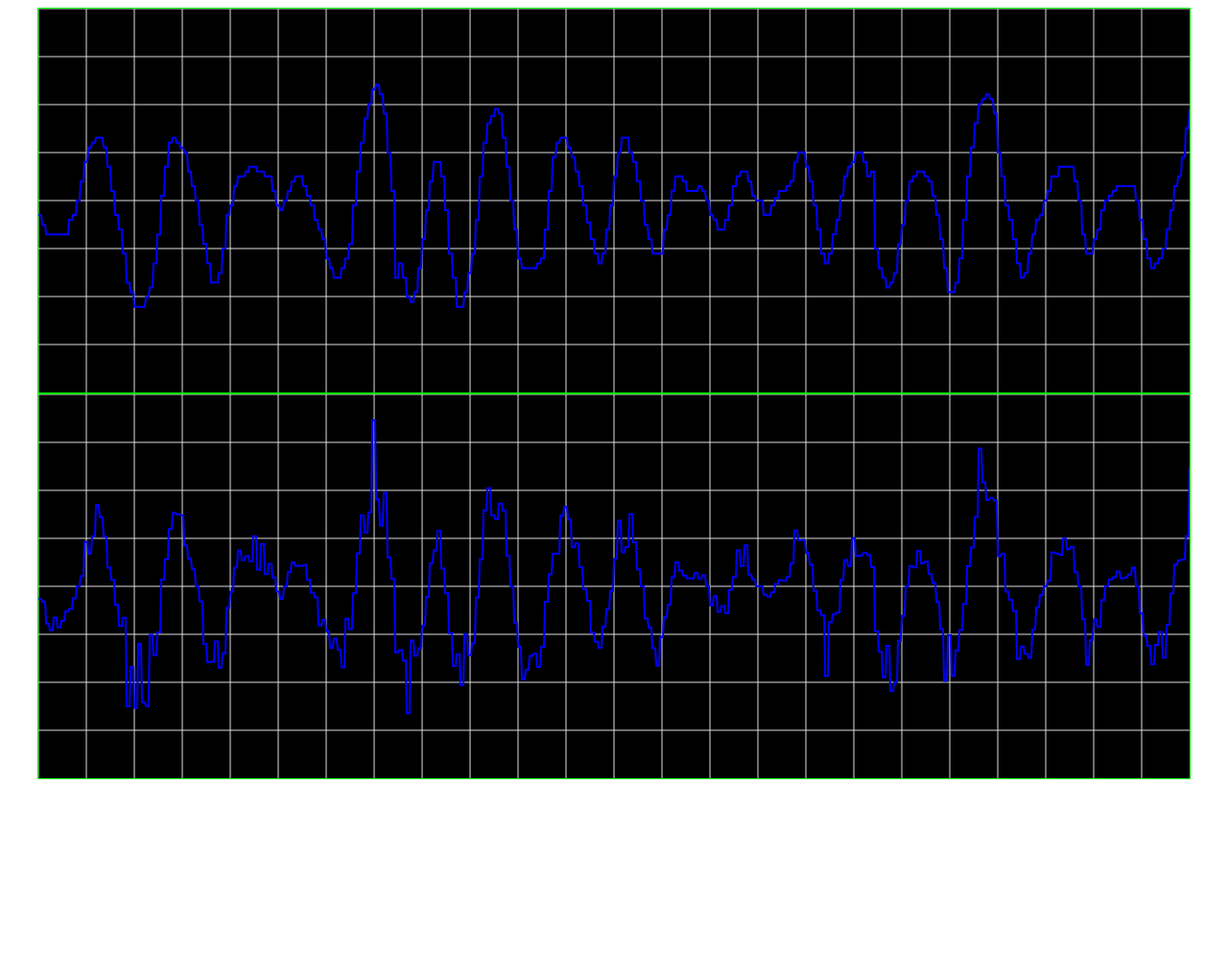
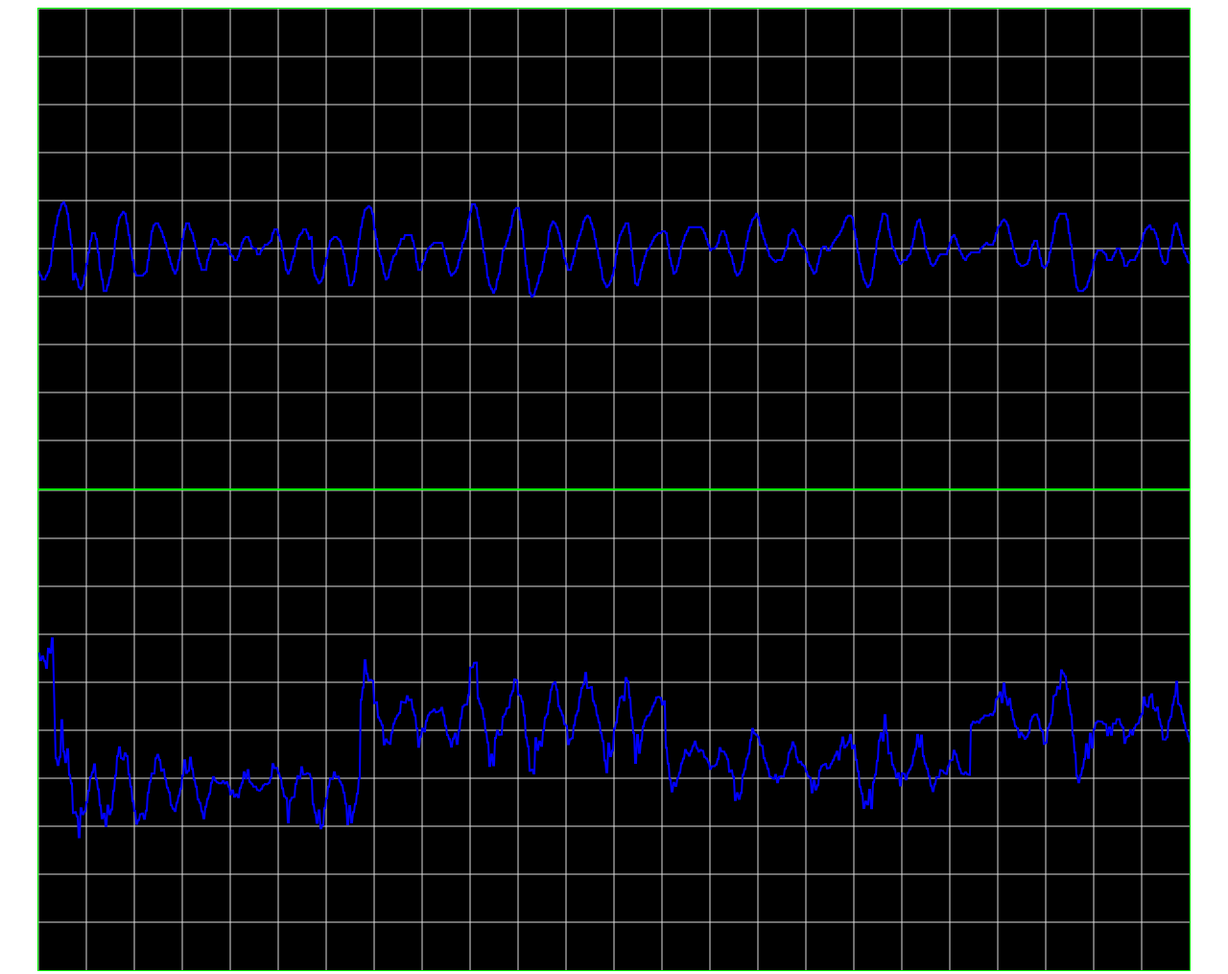
Before and after one commit to ntvinh2005/VFib-Generator, a plain HTML site: page VFib_sim.html in a window 1280 px wide. Shown: the whole page at 96% size. Before the commit the page ends 820 px from the top, so only its background shows below. Drawn offline with Linux system fonts and the light colour scheme.

Commit message:
Add randomness for the whole section in 1 loop

```diff
--- a/VFib_sim.html
+++ b/VFib_sim.html
@@ -14,9 +14,9 @@
     </style>
 </head>
 <body>
-    <canvas id="ecgCanvas" width="1200" height="400"></canvas>
+    <canvas id="ecgCanvas" width="1200" height="500"></canvas>
     <script type="module" src="standard_waveform.js"></script>
-    <canvas id="augmentedECGCanvas" width = "1200" height = "400"></canvas>
+    <canvas id="augmentedECGCanvas" width = "1200" height = "500"></canvas>
     <script type="module" src="augmented_waveform.js"></script>
 </body>
 </html>
--- a/augmented_waveform.js
+++ b/augmented_waveform.js
@@ -9,14 +9,17 @@ const canvasWidth = canvas.width;
 const canvasHeight = canvas.height;
 
 // These are scaling factors
-const amplitudeScale = 0.25;
-const timeScale = 4;
+const amplitudeScale = 0.1;
+const timeScale = 2;
 
 // Animation variables
 let offset = 0; // This variable is use to track the horizontal scrolling
 
-//This variable is for adding randomness for each datapoint
+//This array is for adding randomness for each datapoint
 let randomOffsets = new Array(dataArray.length).fill(0);
+
+//This array is for adding randomness for a whole section. I expect to make 5 sections.
+let randomSectionOffsets = new Array(dataArray.length).fill(0);
 
 function getRandomValue(min, max) {
     return Math.random() * (max - min) + min;
@@ -26,7 +29,27 @@ function updateRandomOffsets() {
     // We update random values for each point in the dataArray. This is done at the start of everyloop.
     for (let i = 0; i < dataArray.length; i++) {
         randomOffsets[i] = getRandomValue(-dataArray[i] * 0.5, dataArray[i] * 0.5);
-        console.log(randomOffsets[i]);
+    }
+}
+
+const numberOfSection = 5;
+const sectionWidth = (dataArray.length - dataArray.length % numberOfSection) / numberOfSection;
+function updateSectionRandomOffsets() {
+    let sectionRandomOffset = 0;
+
+    for (let sectionIndex = 0; sectionIndex < numberOfSection; sectionIndex++) {
+        const sectionStart = sectionIndex * sectionWidth;
+        const sectionEnd = sectionIndex === numberOfSection - 1
+            ? dataArray.length //In case the last section do not have enough number of elements equal to sectionWidth.
+            : sectionStart + sectionWidth;
+
+        if (sectionIndex % 2 === 0) sectionRandomOffset = getRandomValue(0, 1000);
+        else if (sectionIndex % 2 === 1) sectionRandomOffset = getRandomValue(-1000, 0);
+
+        // We apply the random offset to all indices in this section
+        for (let i = sectionStart; i < sectionEnd; i++) {
+            randomSectionOffsets[i] = sectionRandomOffset;
+        }
     }
 }
 
@@ -53,10 +76,12 @@ function drawECG() {
     ctx.lineWidth = 2;
     ctx.beginPath();
     let startY = canvasHeight / 2;
+    //End of grid line code.
 
+    //This is where we start drawing our ECG waveform.
     for (let x = 0; x <= canvasWidth; x++) {
         let dataIndex = Math.floor((x + offset) / timeScale) % dataArray.length;
-        let yValue = startY - (dataArray[dataIndex] +  randomOffsets[dataIndex]) * amplitudeScale;
+        let yValue = startY - (dataArray[dataIndex] +  randomOffsets[dataIndex] + randomSectionOffsets[dataIndex]) * amplitudeScale;
         if (yValue >= startY - 1000 * amplitudeScale) {
             if (x === 0) {
                 ctx.moveTo(x, yValue);
@@ -71,6 +96,8 @@ function drawECG() {
     offset = (offset + 1) % (dataArray.length * timeScale);
     if (offset === 1) {
         updateRandomOffsets();
+        updateSectionRandomOffsets();
+        console.log(randomSectionOffsets);
     }
 
     requestAnimationFrame(drawECG);
--- a/standard_waveform.js
+++ b/standard_waveform.js
@@ -8,8 +8,8 @@ const canvasWidth = canvas.width;
 const canvasHeight = canvas.height;
 
 // These are scaling factors
-const amplitudeScale = 0.25;
-const timeScale = 4;
+const amplitudeScale = 0.1;
+const timeScale = 2;
 
 // Animation variables
 let offset = 0; // This variable is use to track the horizontal scrolling
```
